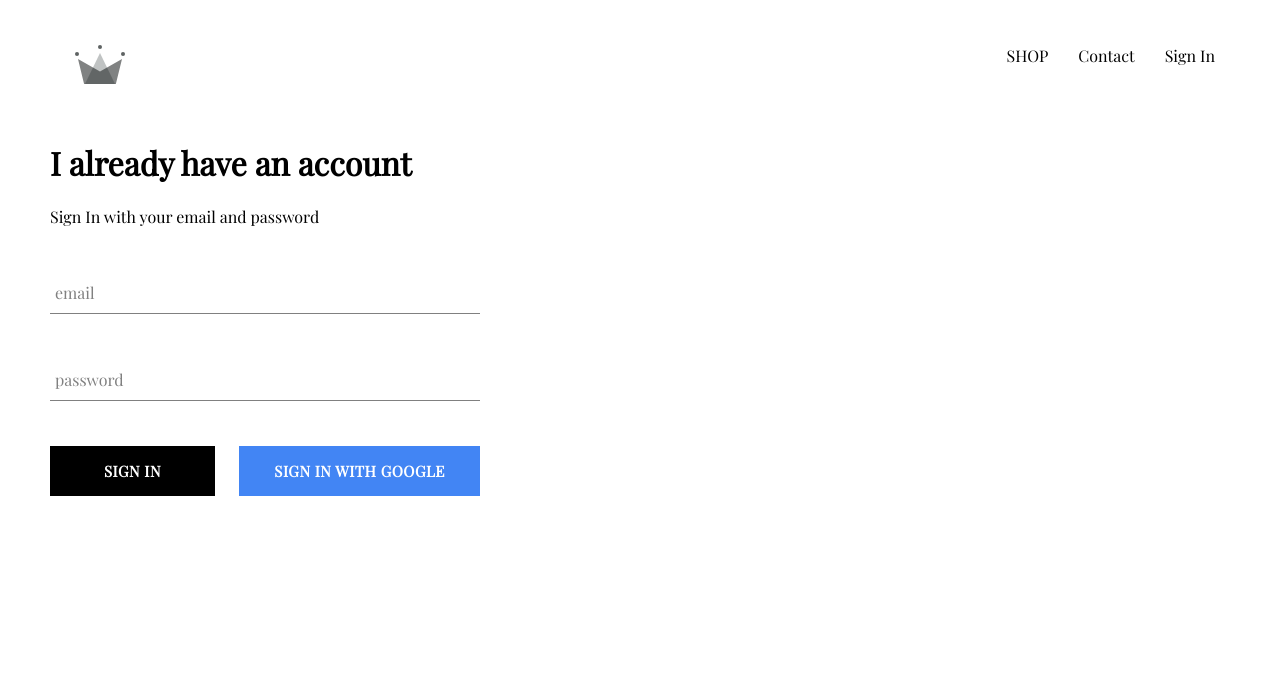
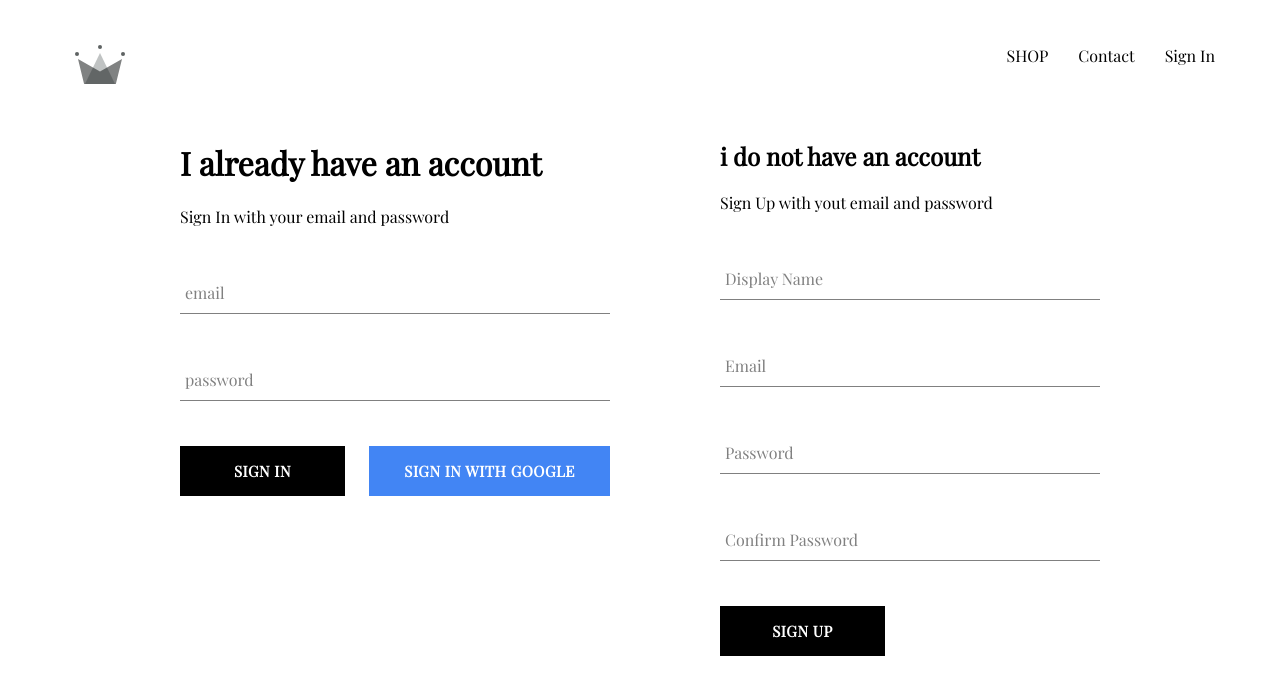
Before and after one commit to Sandipan0007/Syntra, a React (Create React App) app: page /signin in a window 1280 px wide. Shown: the top 694 px of the page. Built offline with nearby package versions, Linux system fonts and the light colour scheme; no server answers.

Commit message:
implemented sign up process and storing user data to firebase firestore using authentication process

```diff
--- a/src/App.js
+++ b/src/App.js
@@ -11,7 +11,10 @@
 
 import ShopPage from "./pages/shop/shop.component";
 
-import { auth } from "../src/firebase/firebase.utils";
+import {
+  auth,
+  createUserProfileDocument,
+} from "../src/firebase/firebase.utils";
 
 class App extends React.Component {
   constructor() {
@@ -23,9 +26,21 @@
   unsubscribeFromAuth = null;
 
   componentDidMount() {
-    this.unsubscribeFromAuth = auth.onAuthStateChanged((user) => {
-      this.setState({ currentUser: user }); // checking the user is signed in it's a open subscription
-      console.log(user);
+    this.unsubscribeFromAuth = auth.onAuthStateChanged(async (userAuth) => {
+      if (userAuth) {
+        const userRef = await createUserProfileDocument(userAuth);
+
+        userRef.onSnapshot((snapShot) => {
+          this.setState({
+            currentUser: {
+              id: snapShot.id,
+              ...snapShot.data(),
+            },
+          });
+          console.log(this.state);
+        });
+      }
+      this.setState({ currentUser: userAuth });
     });
   }
 
--- a/src/components/header/header.component.jsx
+++ b/src/components/header/header.component.jsx
@@ -22,12 +22,10 @@
       </Link>
       {currentUser ? (
         <div className="option" onClick={() => auth.signOut()}>
-          {" "}
           Sign Out
         </div>
       ) : (
         <Link className="option" to="/signin">
-          {" "}
           Sign In
         </Link>
       )}
--- /dev/null
+++ b/src/components/sign-up/sign-up.component.jsx
@@ -0,0 +1,105 @@
+import React from "react";
+
+import "./sign-up.styles.scss";
+
+import FormInput from "../form-input/form-input.component";
+
+import CustomButton from "../custom-button/custom-button.component";
+
+import { auth, createUserProfileDocument } from "../../firebase/firebase.utils";
+
+class SignUp extends React.Component {
+  constructor() {
+    super();
+
+    this.state = {
+      displayName: "",
+      email: "",
+      password: "",
+      confirmPassword: "",
+    };
+  }
+
+  handleSubmit = async (event) => {
+    event.preventDefault();
+
+    const { displayName, email, password, confirmPassword } = this.state;
+
+    if (password !== confirmPassword) {
+      alert("Password don't match");
+      return;
+    }
+
+    try {
+      const { user } = await auth.createUserWithEmailAndPassword(
+        email,
+        password
+      );
+
+      createUserProfileDocument(user, { displayName });
+
+      this.setState({
+        //this will clear out the form
+        displayName: "",
+        email: "",
+        password: "",
+        confirmPassword: "",
+      });
+    } catch (error) {
+      console.error(error);
+    }
+  };
+
+  handleChange = (event) => {
+    const { name, value } = event.target;
+    this.setState({ [name]: value });
+  };
+
+  render() {
+    const { displayName, email, password, confirmPassword } = this.state;
+
+    return (
+      <div className="sign-up">
+        <h2>i do not have an account</h2>
+        <span>Sign Up with yout email and password</span>
+        <form className="sign-up-form" onSubmit={this.handleSubmit}>
+          <FormInput
+            type="text"
+            name="displayName"
+            value={displayName}
+            onChange={this.handleChange}
+            label="Display Name"
+            required
+          />
+          <FormInput
+            type="email"
+            name="email"
+            value={email}
+            onChange={this.handleChange}
+            label="Email"
+            required
+          />
+          <FormInput
+            type="password"
+            name="password"
+            value={password}
+            onChange={this.handleChange}
+            label="Password"
+            required
+          />
+          <FormInput
+            type="password"
+            name="confirmPassword"
+            value={confirmPassword}
+            onChange={this.handleChange}
+            label="Confirm Password"
+            required
+          />
+          <CustomButton type="submit">SIGN UP </CustomButton>
+        </form>
+      </div>
+    );
+  }
+}
+
+export default SignUp;
--- /dev/null
+++ b/src/components/sign-up/sign-up.styles.scss
@@ -0,0 +1,9 @@
+.sign-up {
+  display: flex;
+  flex-direction: column;
+  width: 380px;
+
+  .title {
+    margin: 10px 0;
+  }
+}
--- a/src/firebase/firebase.utils.js
+++ b/src/firebase/firebase.utils.js
@@ -12,6 +12,31 @@
   measurementId: "G-4JVQWTS29M",
 };
 
+export const createUserProfileDocument = async (userAuth, additionalData) => {
+  if (!userAuth) return;
+
+  const userRef = firestore.doc(`users/${userAuth.uid}`);
+
+  const snapShot = await userRef.get();
+
+  if (!snapShot.exists) {
+    const { displayName, email } = userAuth;
+    const createdAt = new Date();
+
+    try {
+      await userRef.set({
+        displayName,
+        email,
+        createdAt,
+        ...additionalData,
+      });
+    } catch (error) {
+      console.log("Error Creating User", error.message);
+    }
+  }
+  return userRef;
+};
+
 firebase.initializeApp(config);
 
 export const auth = firebase.auth();
--- a/src/pages/sign-in-and-sign-up/sign-in-and-sign-up.component.jsx
+++ b/src/pages/sign-in-and-sign-up/sign-in-and-sign-up.component.jsx
@@ -4,9 +4,12 @@
 
 import SignIn from "../../components/sign-in/sign-in.component";
 
+import SignUp from "../../components/sign-up/sign-up.component";
+
 const SignInAndSignUp = () => (
   <div className="sign-in-and-sign-up">
     <SignIn />
+    <SignUp />
   </div>
 );
 
--- a/src/pages/sign-in-and-sign-up/sign-in-and-sign-up.styles.scss
+++ b/src/pages/sign-in-and-sign-up/sign-in-and-sign-up.styles.scss
@@ -0,0 +1,6 @@
+.sign-in-and-sign-up {
+  display: flex;
+  justify-content: space-between;
+  width: 920px;
+  margin: 30px auto;
+}
```
